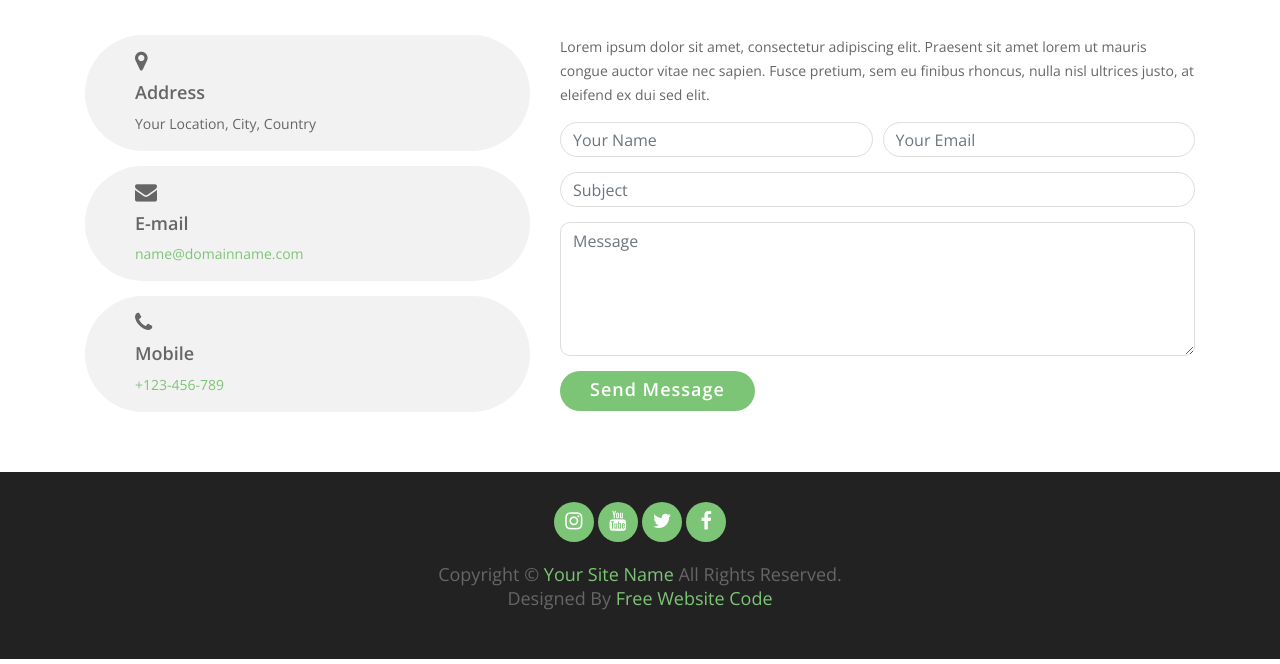
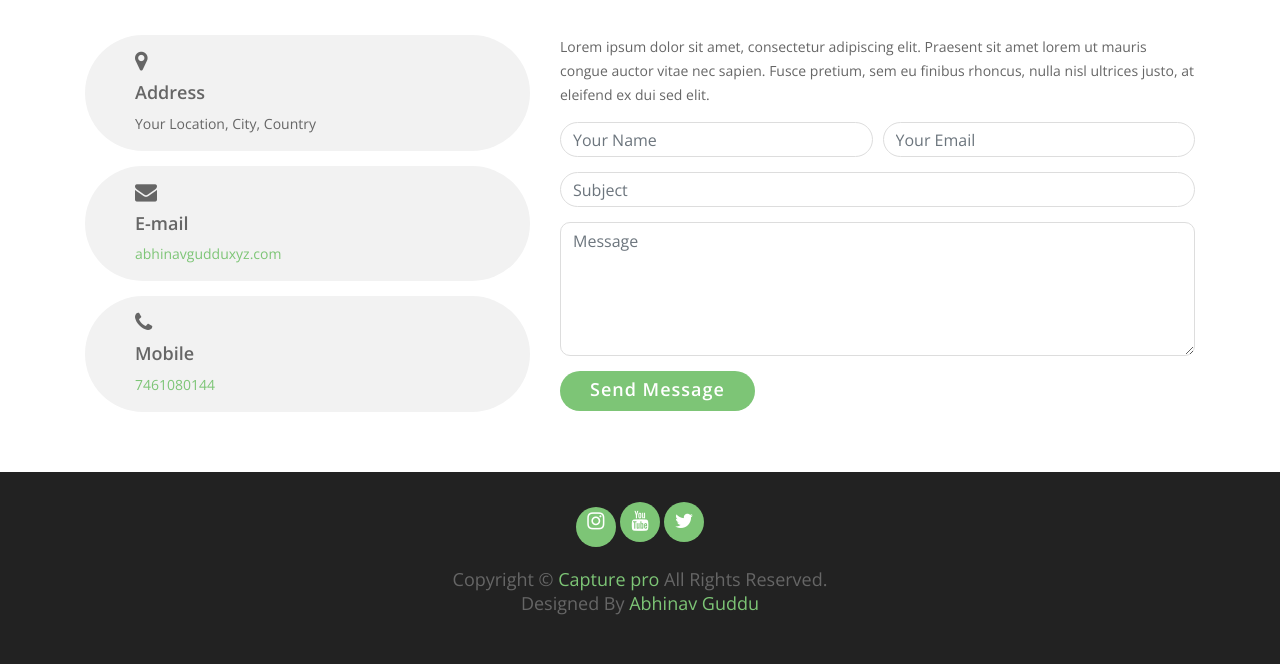
Before and after one commit to AbhinavGuddu/photography_website, a plain HTML site: page contact.html in a window 1280 px wide. Shown: the part 541-1205 px from the top of the page. Drawn offline with nearby package versions, Linux system fonts and the light colour scheme.

Commit message:
Update contact.html

```diff
--- a/contact.html
+++ b/contact.html
@@ -74,12 +74,12 @@
                             <div class="info-item">
                                 <i class="fa fa-envelope"></i>
                                 <h3>E-mail</h3>
-                                <p><a href="mailto:name@domainname.com">name@domainname.com</a></p>
+                                <p><a href="mailto:name@domainname.com">abhinavgudduxyz.com</a></p>
                             </div>
                             <div class="info-item">
                                 <i class="fa fa-phone"></i>
                                 <h3>Mobile</h3>
-                                <p><a href="tel:+123-456-789">+123-456-789</a></p>
+                                <p><a href="tel:+917461080144">7461080144</a></p>
                             </div>
                         </div>
                     </div>
@@ -123,17 +123,16 @@
                 <div class="row">
                     <div class="col-12">
                         <div class="social">
-                            <a href="https://freewebsitecode.com/"><li class="fa fa-instagram"></li></a>
-                            <a href="https://www.youtube.com/channel/UC9HlQRmKgG3jeVD_fBxj1Pw/videos"><li class="fa fa-youtube"></li></a>
-                            <a href="https://freewebsitecode.com/"><li class="fa fa-twitter"></li></a>
-                            <a href="https://www.facebook.com/FreeWebsiteCode/"><li class="fa fa-facebook-f"></li></a>
+                            <a href="><li class="fa fa-instagram"></li></a>
+                            <a href=""><li class="fa fa-youtube"></li></a>
+                            <a href=""><li class="fa fa-twitter"></li></a>
                         </div>
                     </div>
                     <div class="col-12">
-                        <p>Copyright &#169; <a href="https://freewebsitecode.com">Your Site Name</a> All Rights Reserved.</p>
+                        <p>Copyright &#169; <a href="#">Capture pro</a> All Rights Reserved.</p>
 
 
-						<p>Designed By <a href="https://freewebsitecode.com">Free Website Code</a></p>
+						<p>Designed By <a href="#">Abhinav Guddu</a></p>
                     </div>
                 </div>
             </div>
```
